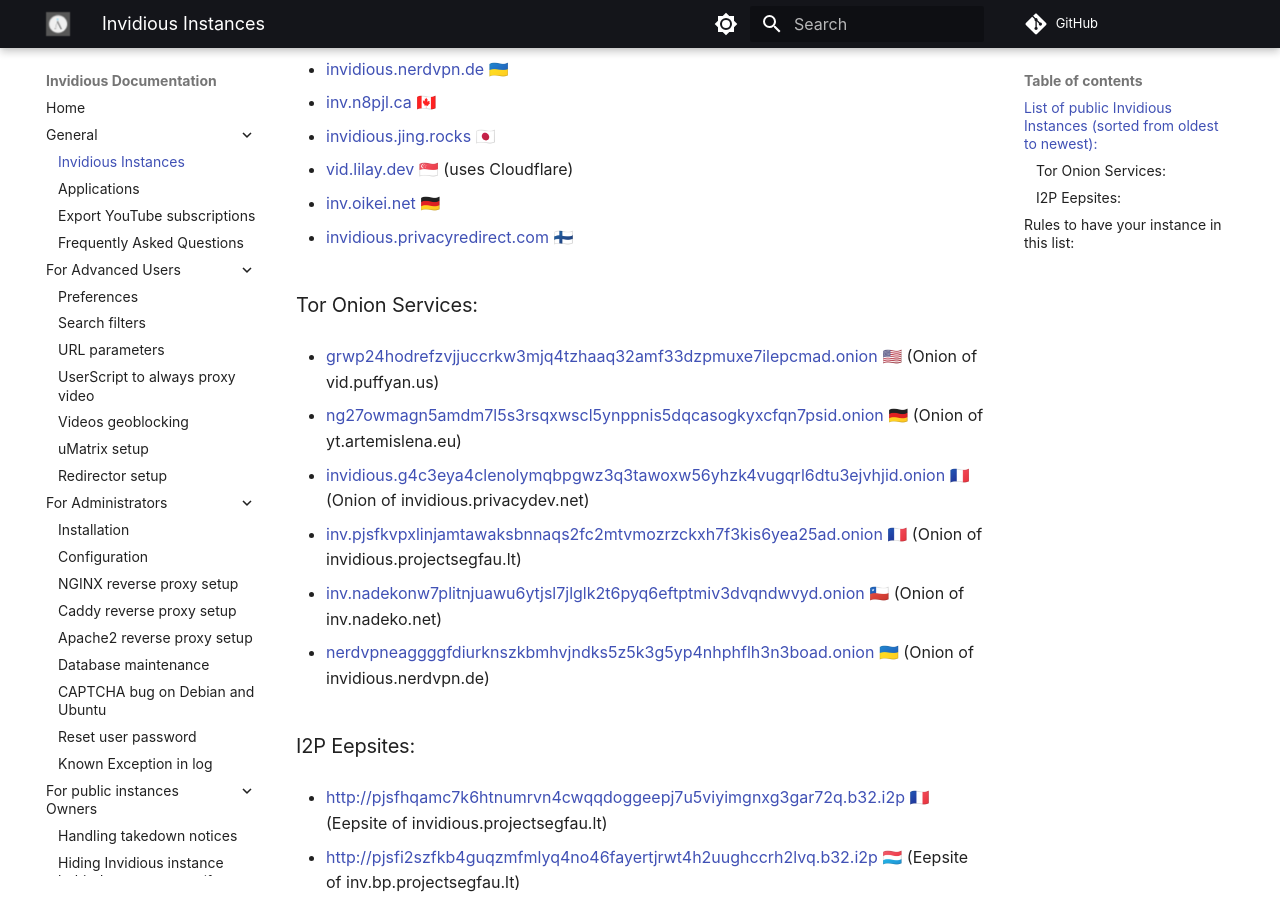
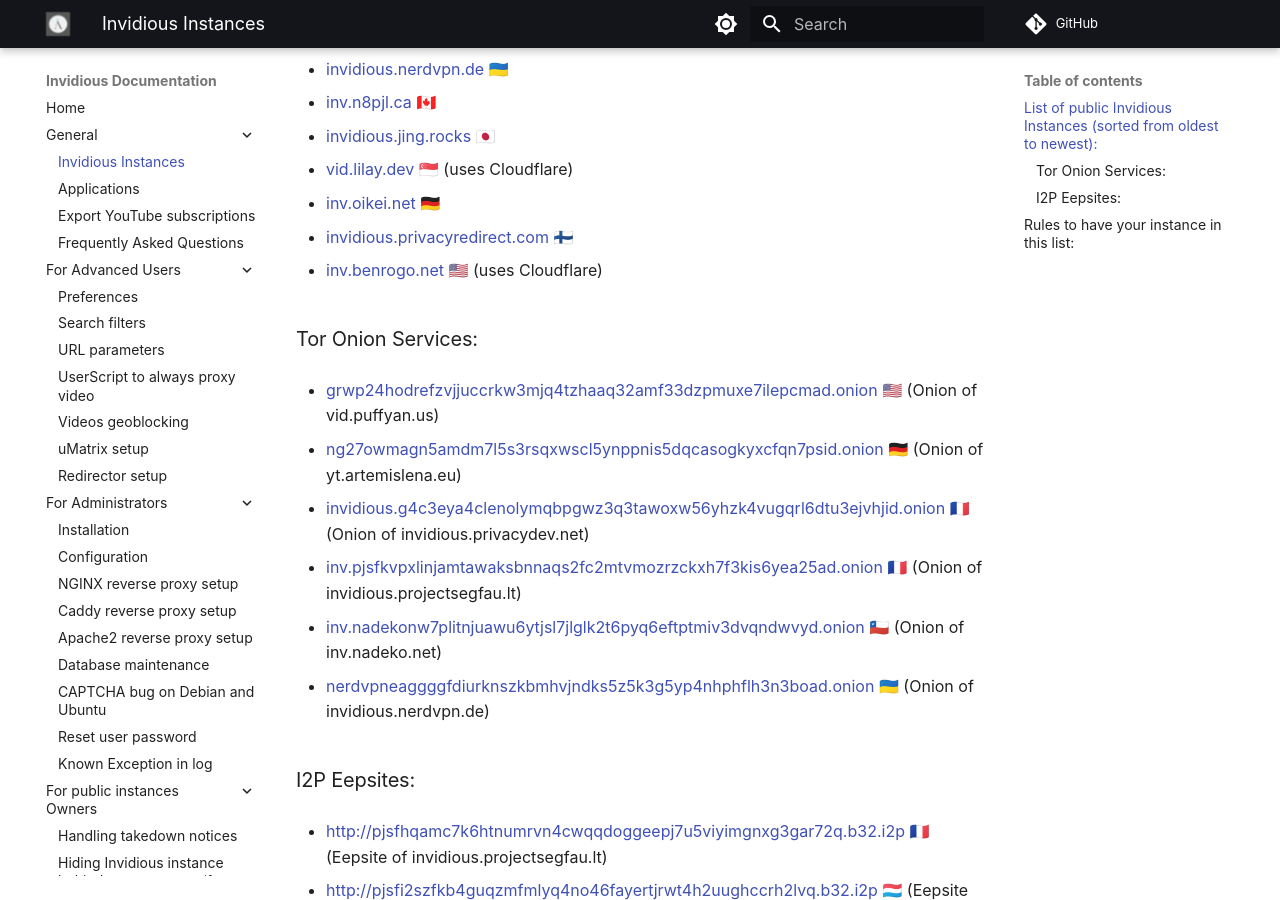
Before and after one commit to iv-org/documentation, an MkDocs documentation site: the page built from docs/instances.md, in a window 1280 px wide and 900 px high, scrolled down 1160 px. Built offline with MkDocs 1.6.1 and Material for MkDocs 9.7.7, drawn with Linux system fonts in a browser that asks for light colours; comment, search, counter and statistics services are not loaded.

Commit message:
Add inv.benrogo.net

```diff
--- a/docs/instances.md
+++ b/docs/instances.md
@@ -64,6 +64,8 @@
 
 * [invidious.privacyredirect.com](https://invidious.privacyredirect.com) 🇫🇮
 
+* [inv.benrogo.net](https://inv.benrogo.net) 🇺🇸 (uses Cloudflare)
+
 ### Tor Onion Services:
 
 * [grwp24hodrefzvjjuccrkw3mjq4tzhaaq32amf33dzpmuxe7ilepcmad.onion](http://grwp24hodrefzvjjuccrkw3mjq4tzhaaq32amf33dzpmuxe7ilepcmad.onion) 🇺🇸 (Onion of vid.puffyan.us)
```
